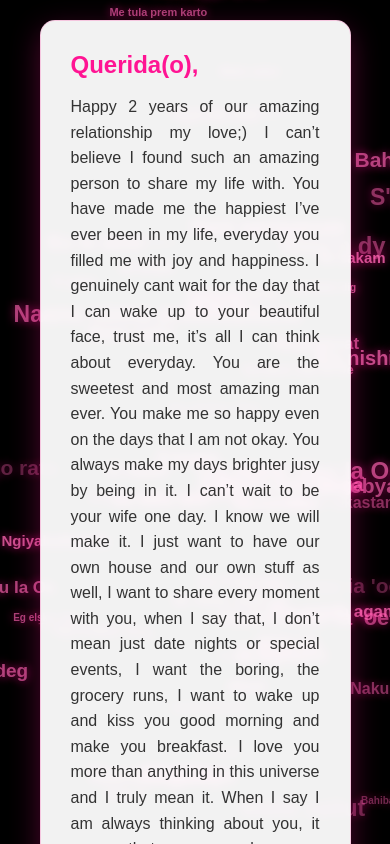
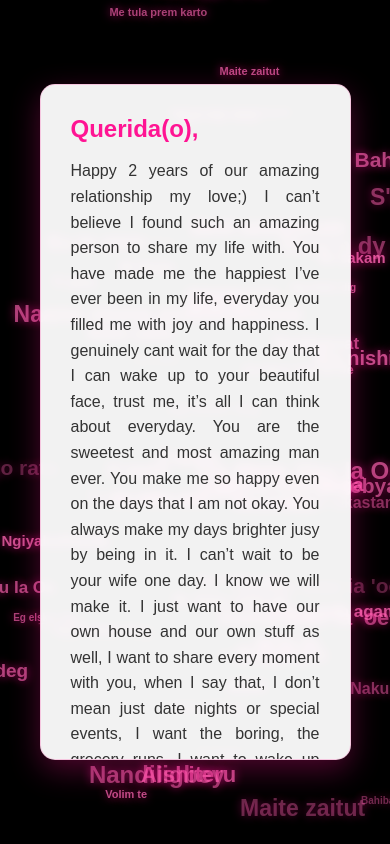
Before and after one commit to imnickni/i-love-you-in-100-languages-letter, a plain HTML site: page index.html in a window 390 px wide. Shown: the top 844 px of the page. Drawn offline with Linux system fonts and the light colour scheme.

Commit message:
Enhance card style for mobile responsiveness
Added max-height and overflow properties to the card style for better mobile usability.

```diff
--- a/style.css
+++ b/style.css
@@ -9,7 +9,7 @@ body {
     background-color: #000;
     font-family: 'Arial', sans-serif;
     min-height: 100vh;
-    overflow: hidden; /* Impede barras de rolagem feias no fundo */
+    overflow: hidden; /* Mantém o fundo fixo sem barras de rolagem na tela inteira */
     display: flex;
     justify-content: center;
     align-items: center;
@@ -30,24 +30,31 @@ body {
     position: relative;
     z-index: 2;
     width: 90%;
-    max-width: 400px; /* Largura ideal para celular e PC */
+    max-width: 400px;
     padding: 20px;
+    display: flex;
+    justify-content: center;
+    align-items: center;
 }
 
-/* Estilo da Carta */
+/* Estilo da Carta Corrigido */
 .card {
-    background: rgba(255, 255, 255, 0.95); /* Branco levemente transparente */
-    backdrop-filter: blur(5px); /* Efeito sutil de vidro */
+    background: rgba(255, 255, 255, 0.95);
+    backdrop-filter: blur(5px);
     border-radius: 15px;
     padding: 30px;
-    box-shadow: 0 10px 30px rgba(255, 20, 147, 0.3); /* Sombra rosa neon suave */
+    box-shadow: 0 10px 30px rgba(255, 20, 147, 0.3);
     border: 1px solid rgba(255, 20, 147, 0.2);
     animation: fadeIn 1.5s ease-in-out;
+
+    /* NOVIDADE AQUI: Limita a altura da carta na tela do celular e permite scroll interno */
+    max-height: 80vh; /* Ocupa no máximo 80% da altura da tela do aparelho */
+    overflow-y: auto; /* Cria a barra de rolagem apenas quando o texto for maior que a carta */
 }
 
 /* Textos da Carta */
 .card h2 {
-    color: #ff1493; /* Rosa profundo */
+    color: #ff1493;
     margin-bottom: 15px;
     font-size: 1.5rem;
 }
```
